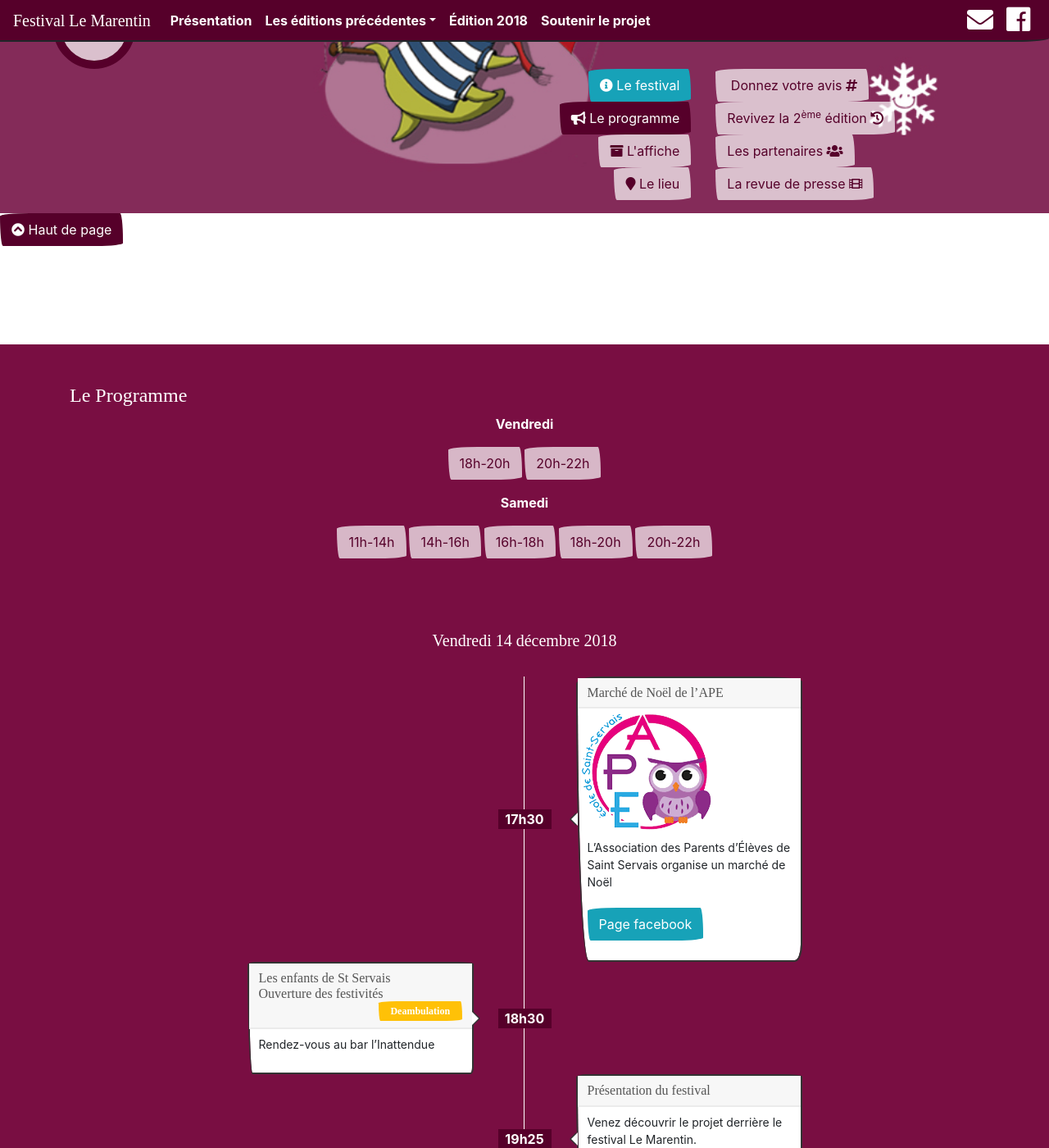
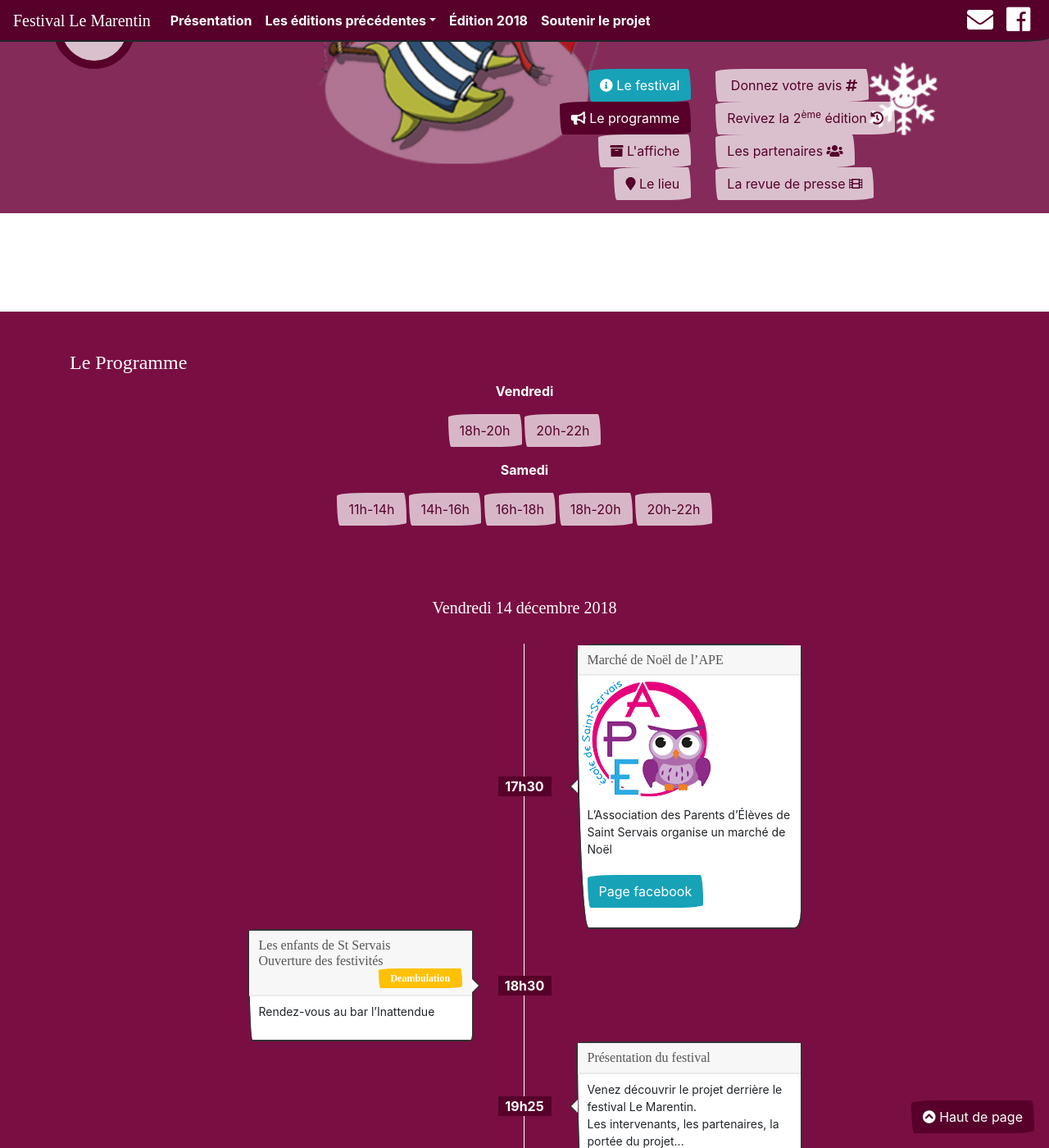
Before and after one commit to tibodut/marentin, a Jekyll site: the page built from edition-2018.html, in a window 1280 px wide and 1400 px high, scrolled down 264 px. Shown: the whole window at 82% size. Built offline with Jekyll 4.4.1, drawn with Linux system fonts in a browser that asks for light colours; nearby versions of some CDN libraries; some web fonts are replaced.

Commit message:
Update default.html

```diff
--- a/_layouts/default.html
+++ b/_layouts/default.html
@@ -1,6 +1,7 @@
 <!doctype html>
 <html lang="{{ page.lang | default: site.lang | default: "en" }}">
-<head>  <a #back-to-top { position: fixed; bottom: 18px; right: 18px;}/>
+    <head>
+        <style> #back-to-top { position: fixed; bottom: 18px; right: 18px;}</style>
     <meta charset="utf-8">
     <meta name="viewport" content="width=device-width, initial-scale=1, shrink-to-fit=no">
     <title>{{page.title | default: site.title}}</title>
```
